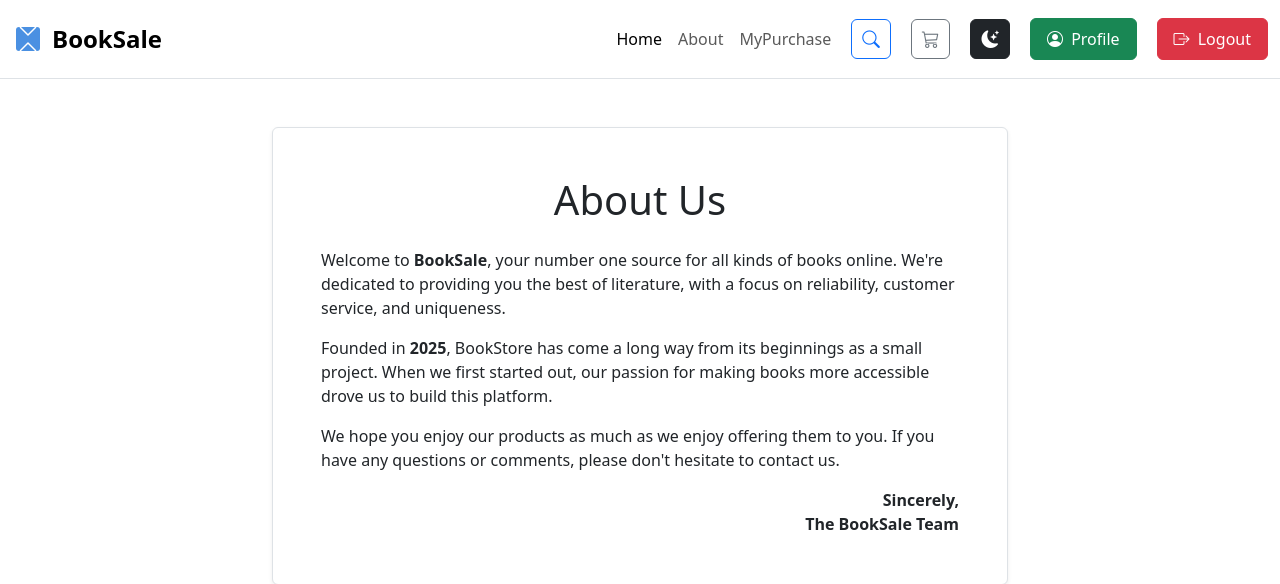
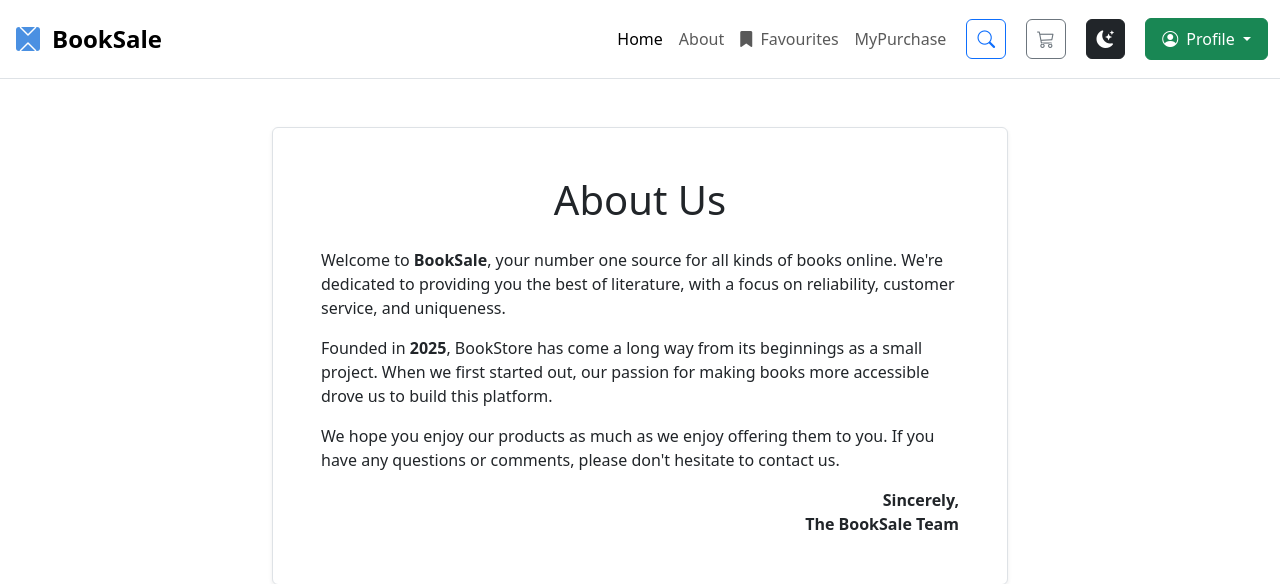
Before and after one commit to Pranavgtec/bookapp, a Django app: page /ecommerceapp/about/ in a window 1280 px wide. Shown: the top 584 px of the page. Run offline with Django 5.2, Linux system fonts and the light colour scheme; a user stored in the database is signed in.

Commit message:
updated again

```diff
--- a/ecommerceapp/templates/base.html
+++ b/ecommerceapp/templates/base.html
@@ -168,6 +168,11 @@
         <li class="nav-item">
             <a class="nav-link" href="{% url 'about' %}">About</a>
         </li>
+            <li class="nav-item">
+        <a class="nav-link" href="{% url 'favourite_books' %}">
+            <i class="fas fa-bookmark me-1"></i> Favourites
+        </a>
+        </li>
         <li class="nav-item">
             <a class="nav-link" href="{% url 'paid-books' %}">MyPurchase</a>
         </li>
@@ -205,26 +210,25 @@
                     </button>
                 </li>
 
-               <li class="nav-item ms-md-2">
-    {% if request.user.is_authenticated %}
-    <a class="btn  btn-success" href="{% url 'profile-edit' user.id %}">
-        <i class="bi bi-person-circle me-1"></i> Profile
+ <li class="nav-item ms-md-2 dropdown">
+  {% if request.user.is_authenticated %}
+    <a class="btn btn-success dropdown-toggle" href="#" id="navbarDropdown" role="button" data-bs-toggle="dropdown" aria-expanded="false">
+      <i class="bi bi-person-circle me-1"></i> Profile
     </a>
-    {% else %}
+    <ul class="dropdown-menu" aria-labelledby="navbarDropdown">
+      <li><a class="dropdown-item" href="{% url 'profile-edit' user.id %}">Edit Profile</a></li>
+      <li><hr class="dropdown-divider"></li>
+      <li><a class="dropdown-item" href="{% url 'logout' %}">Logout</a></li>
+    </ul>
+  {% else %}
     <a class="btn btn-sm btn-outline-primary" href="{% url 'login' %}">
-        <i class="bi bi-box-arrow-in-right me-1"></i> Login
+      <i class="bi bi-box-arrow-in-right me-1"></i> Login
     </a>
-    {% endif %}
+  {% endif %}
 </li>
 
 
-                {% if request.user.is_authenticated %}
-                <li class="nav-item ms-md-2"> {# Add margin-left on medium and up screens #}
-                    <a href="{% url 'logout' %}" class="btn btn-sm btn-danger">
-                        <i class="bi bi-box-arrow-right me-1"></i> Logout
-                    </a>
-                </li>
-                {% endif %}
+
             </ul>
         </div>
     </div>
```
Also changed, not shown: db.sqlite3.
